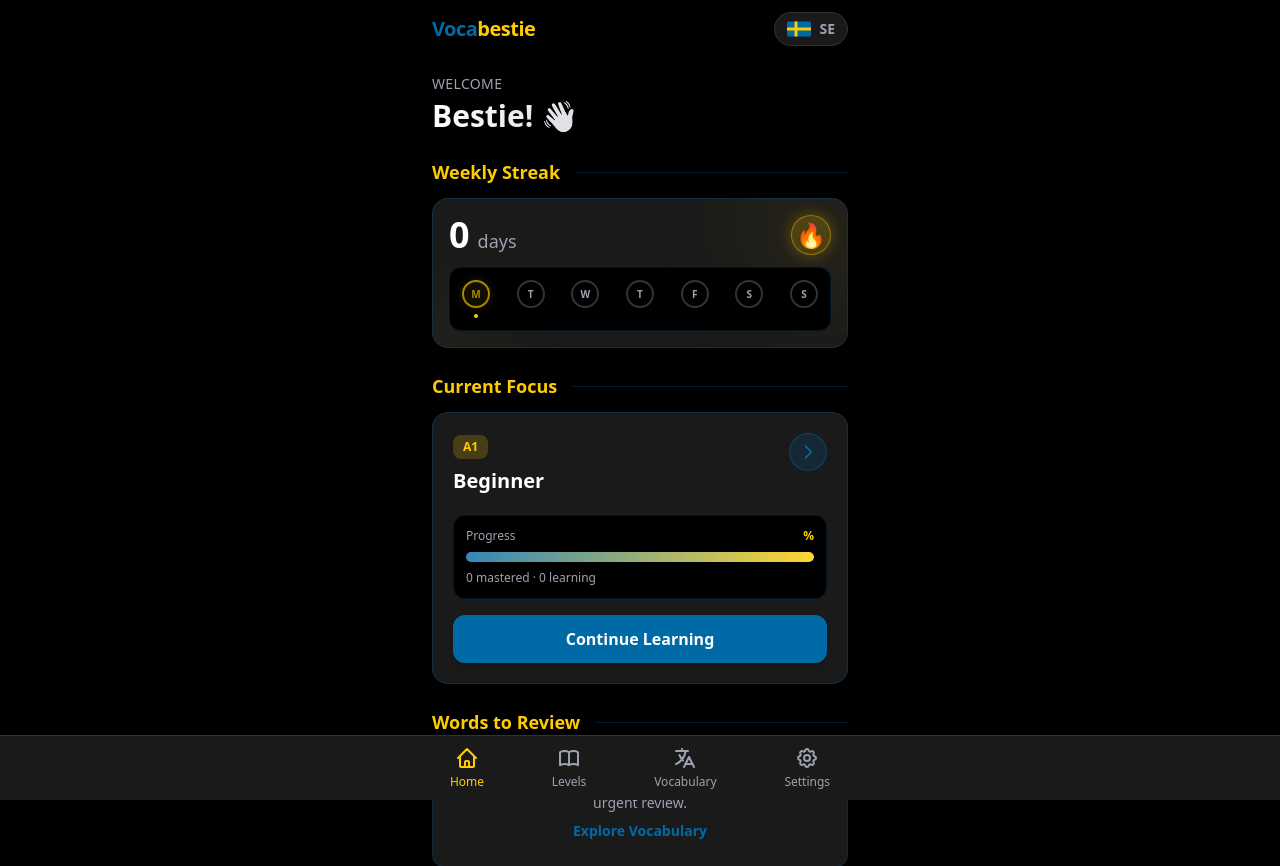
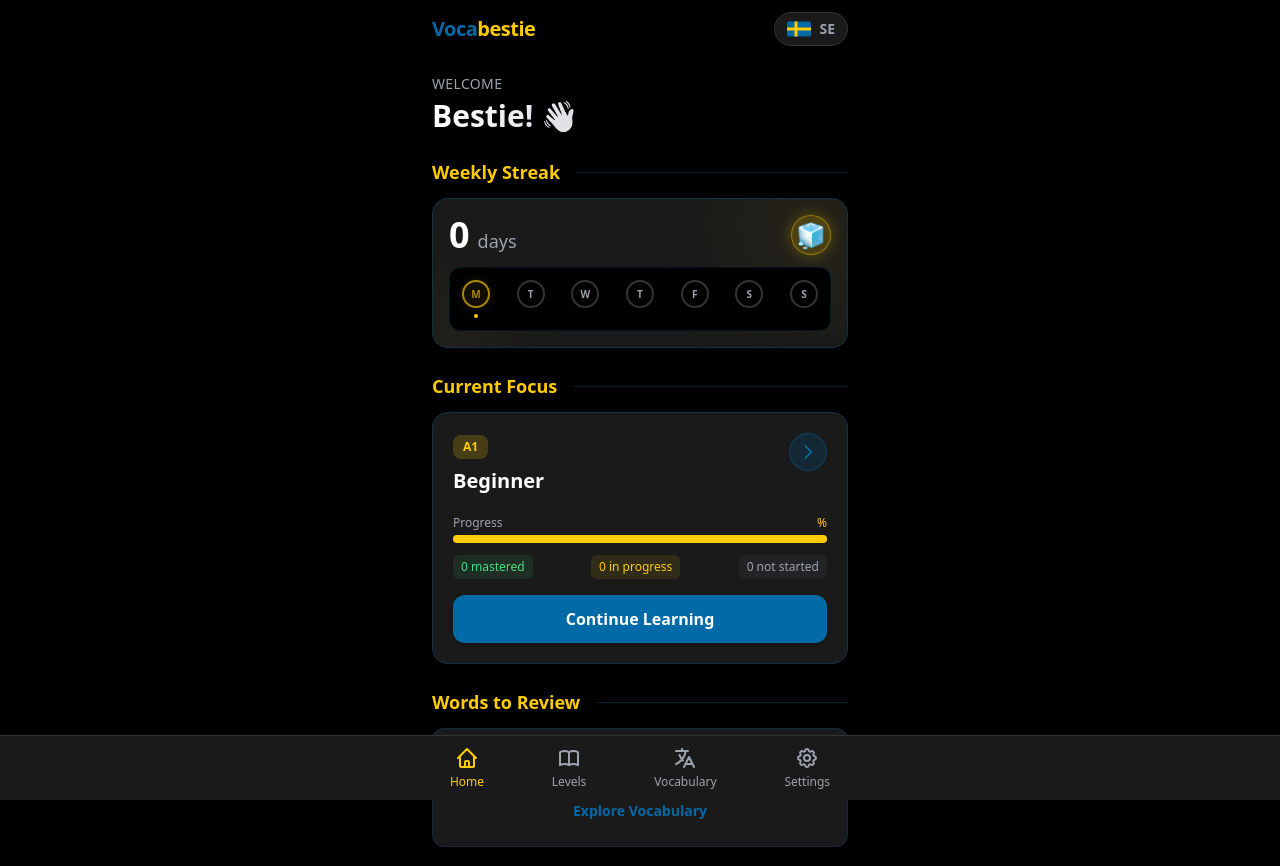
Before and after one commit to sathish-kumaresan/vocabestie, a FastAPI app: page / in a window 1280 px wide. Shown: the top 866 px of the page. Run offline with FastAPI, Linux system fonts and the light colour scheme; tables that the repository leaves empty hold one stand-in row (values such as "Sample post"); some libraries are stand-ins or nearby versions.

Commit message:
fix(home): Corrected Weekly Streak icon logic and used robust TTS for review words

```diff
--- a/app/templates/home.html
+++ b/app/templates/home.html
@@ -36,16 +36,15 @@
             <div class="relative z-10">
                 <div class="flex items-center justify-between mb-3">
                     <div>
+                        {% set weekly_count = stats.weekly_activity | selectattr('active') | list | length %}
                         <div class="flex items-baseline gap-2">
-                            {% set weekly_count = stats.weekly_activity | selectattr('active') | list | length %}
                             <span class="text-4xl font-bold text-text-primary">{{ weekly_count }}</span>
                             <span class="text-lg text-text-secondary">day{% if weekly_count != 1 %}s{% endif %}</span>
                         </div>
                     </div>
                     <div
                         class="w-10 h-10 flex items-center justify-center bg-swedish-yellow/20 rounded-full border border-swedish-yellow/40 shadow-[0_0_15px_rgba(254,204,0,0.3)]">
-                        <span class="text-2xl filter drop-shadow-md">{% if stats.current_streak > 0 %}🔥{% else %}🧊{%
-                            endif
+                        <span class="text-2xl filter drop-shadow-md">{% if weekly_count > 0 %}🔥{% else %}🧊{% endif
                             %}</span>
                     </div>
                 </div>
@@ -112,19 +111,26 @@
                 </div>
 
                 <!-- Progress Bar -->
-                <div class="relative z-10 bg-primary rounded-xl p-3 border border-swedish-blue/20 shadow-inner mt-2">
-                    <div class="flex justify-between text-xs mb-2">
+                <div class="mt-4">
+                    <div class="flex justify-between text-xs mb-1">
                         <span class="text-text-secondary">Progress</span>
-                        <span class="text-swedish-yellow font-bold">{{ current_level.stats.progress_percent }}%</span>
+                        <span class="text-swedish-yellow font-medium">{{ current_level.stats.progress_percent }}%</span>
                     </div>
-                    <div class="w-full bg-border-color rounded-full h-2.5 overflow-hidden">
-                        <div class="bg-gradient-to-r from-swedish-blue to-swedish-yellow h-full rounded-full transition-all duration-1000 ease-out relative"
-                            style="width: {{ current_level.stats.progress_percent }}%">
-                            <div class="absolute inset-0 bg-white/20"></div>
+                    <div class="w-full bg-border-color rounded-full h-2">
+                        <div class="bg-swedish-yellow h-2 rounded-full transition-all"
+                            style="--progress: {{ current_level.stats.progress_percent }}%; width: var(--progress);">
                         </div>
                     </div>
-                    <div class="mt-2 text-xs text-text-secondary font-medium">
-                        {{ current_level.stats.mastered }} mastered · {{ current_level.stats.in_progress }} learning
+                    <div class="flex justify-between mt-3 text-xs font-medium">
+                        <span class="text-green-400 bg-green-400/10 px-2 py-1 rounded-md" title="Mastered">
+                            {{ current_level.stats.mastered }} mastered
+                        </span>
+                        <span class="text-swedish-yellow bg-swedish-yellow/10 px-2 py-1 rounded-md" title="In Progress">
+                            {{ current_level.stats.in_progress }} in progress
+                        </span>
+                        <span class="text-text-secondary bg-gray-500/10 px-2 py-1 rounded-md" title="Not Started">
+                            {{ current_level.stats.not_started }} not started
+                        </span>
                     </div>
                 </div>
 
@@ -158,7 +164,7 @@
                     <div class="flex justify-between items-start mb-1">
                         <div class="flex items-center gap-3">
                             <h3 class="text-4xl font-medium text-white tracking-tight">{{ item.word.swedish }}</h3>
-                            <button onclick="playReviewAudio('{{ item.word.swedish }}')"
+                            <button onclick="speakText('{{ item.word.swedish }}', this)"
                                 class="p-2 -mt-1 text-text-secondary hover:text-white transition-colors rounded-full hover:bg-white/5">
                                 <svg class="w-6 h-6" fill="none" stroke="currentColor" viewBox="0 0 24 24">
                                     <path stroke-linecap="round" stroke-linejoin="round" stroke-width="2"
@@ -279,18 +285,6 @@
             function prevReviewSlide() {
                 showReviewSlide(currentReviewIndex - 1);
             }
-
-            function playReviewAudio(text) {
-                if ('speechSynthesis' in window) {
-                    // Cancel any ongoing speech
-                    window.speechSynthesis.cancel();
-
-                    const utterance = new SpeechSynthesisUtterance(text);
-                    utterance.lang = 'sv-SE';
-                    utterance.rate = 0.9;
-                    window.speechSynthesis.speak(utterance);
-                }
-            }
         </script>
 
         {% else %}
```
